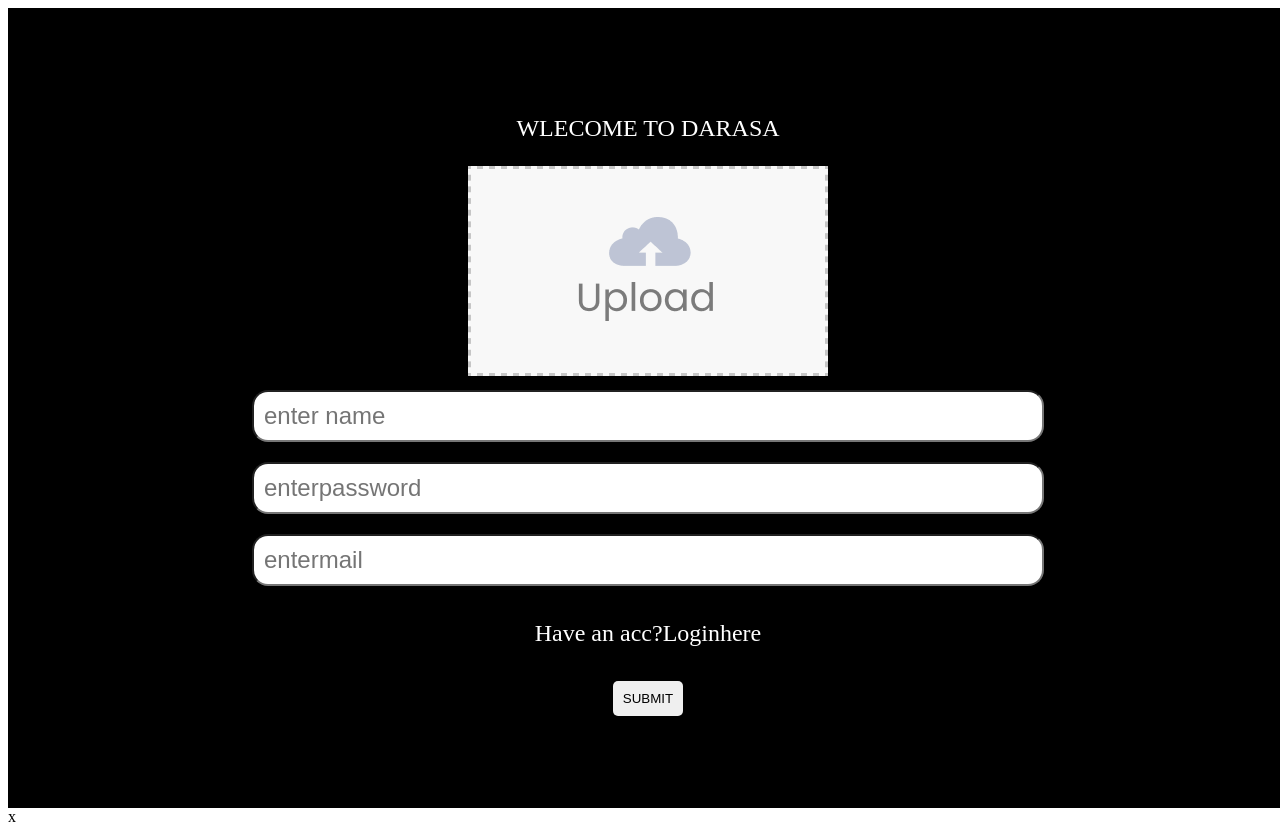
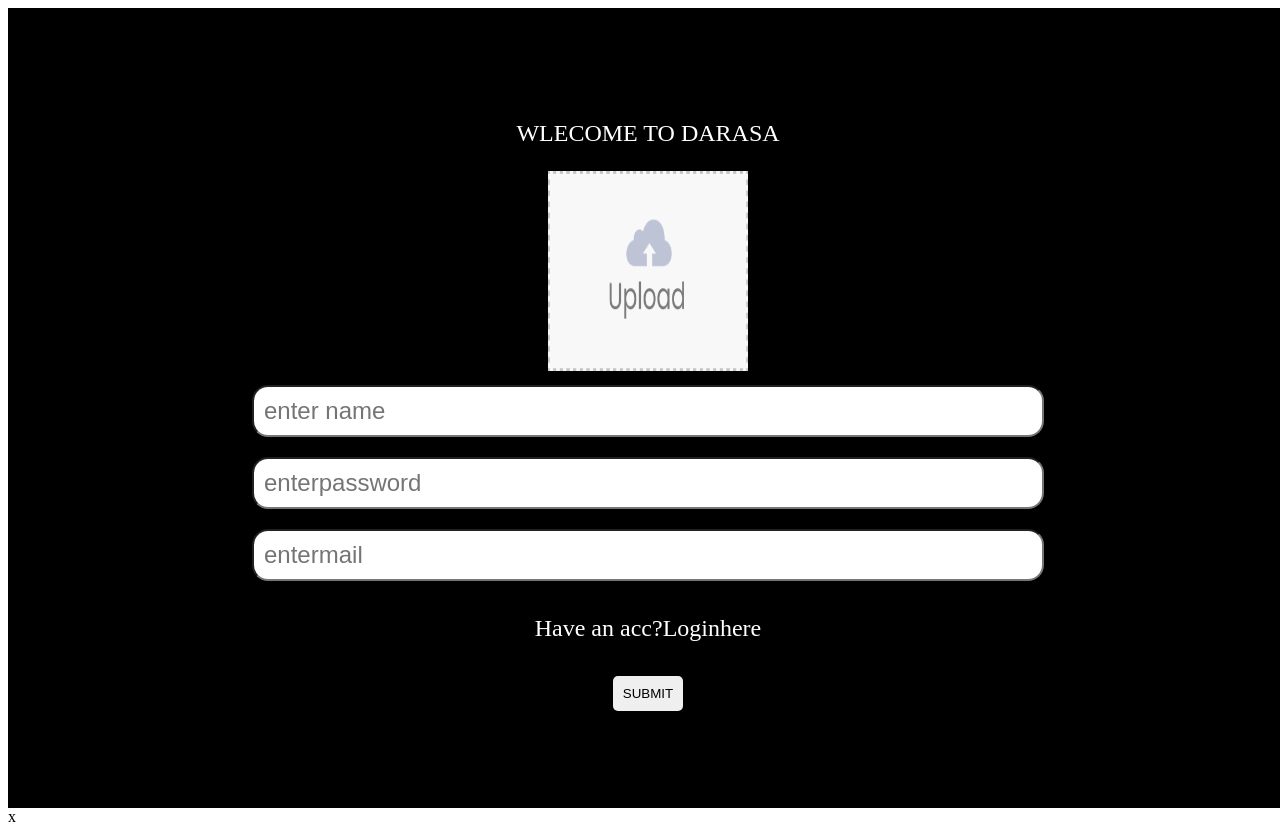
Before and after one commit to kelicodes/Darasa, a React (Vite) app: page / in a window 1280 px wide. Built offline with nearby package versions, Linux system fonts and the light colour scheme.

Commit message:
login img

```diff
--- a/src/Components/Login/Login.css
+++ b/src/Components/Login/Login.css
@@ -34,7 +34,7 @@
 }
 
 
-.profilepic img{
-	width: 40px;
-	height: 40px;
+.signup .theprofile {
+	width: 200px;
+	height: 200px;
 }
--- a/src/Components/Login/Login.jsx
+++ b/src/Components/Login/Login.jsx
@@ -78,7 +78,7 @@ export const Login=(props)=>{
 				<div className="signup">
 					<label htmlFor="profilepic">
 				<input id="profilepic" onChange={(e)=>setProfilepic(e.target.files[0])} type="file" hidden/>
-				<img  src={profilepic ? URL.createObjectURL(profilepic) : assets.upload} />
+				<img className="theprofile"  src={profilepic ? URL.createObjectURL(profilepic) : assets.upload} />
 			</label>
 				 <input type="text" value={name} onChange={(e)=>setName(e.target.value)}
 				  placeholder="enter name"/>
```
